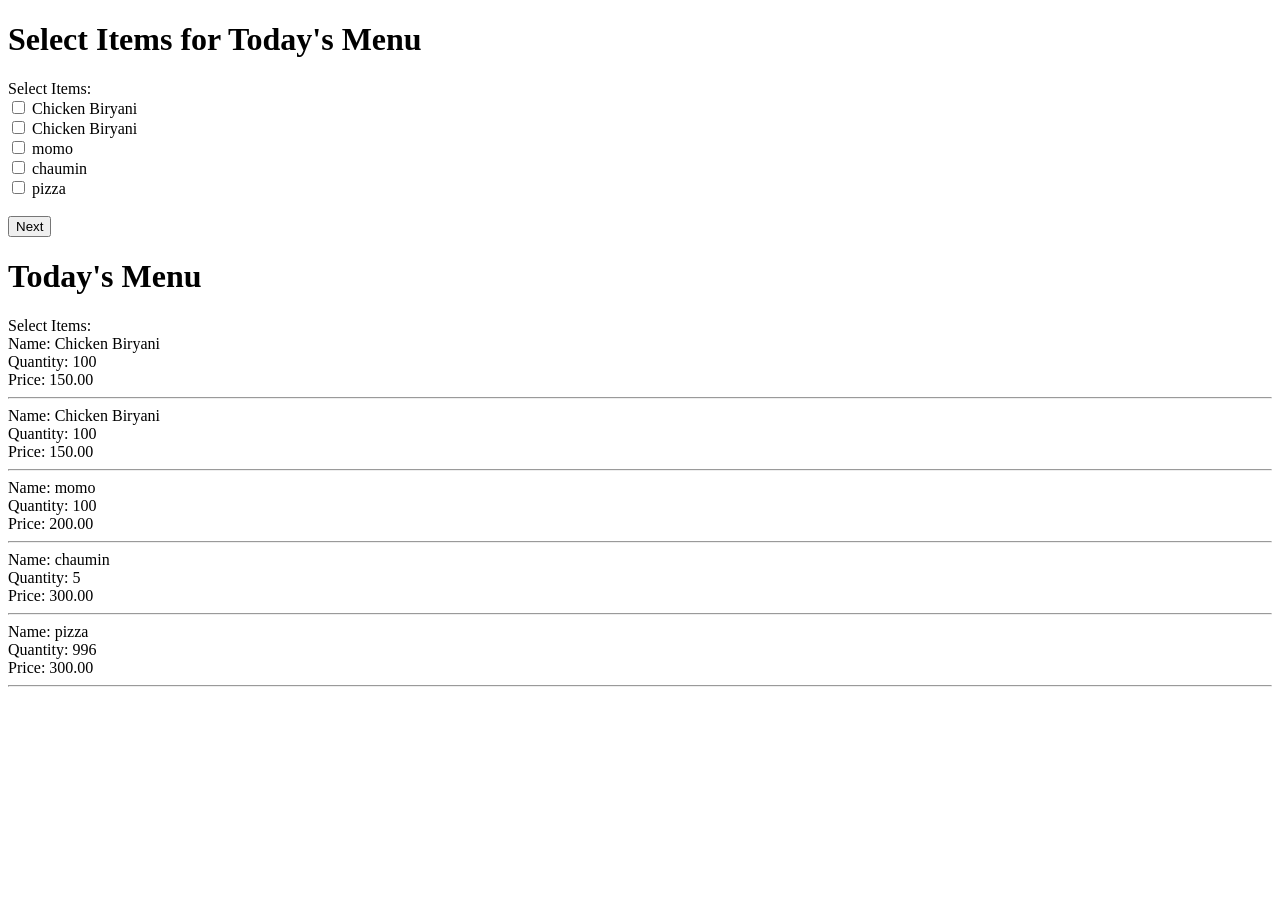
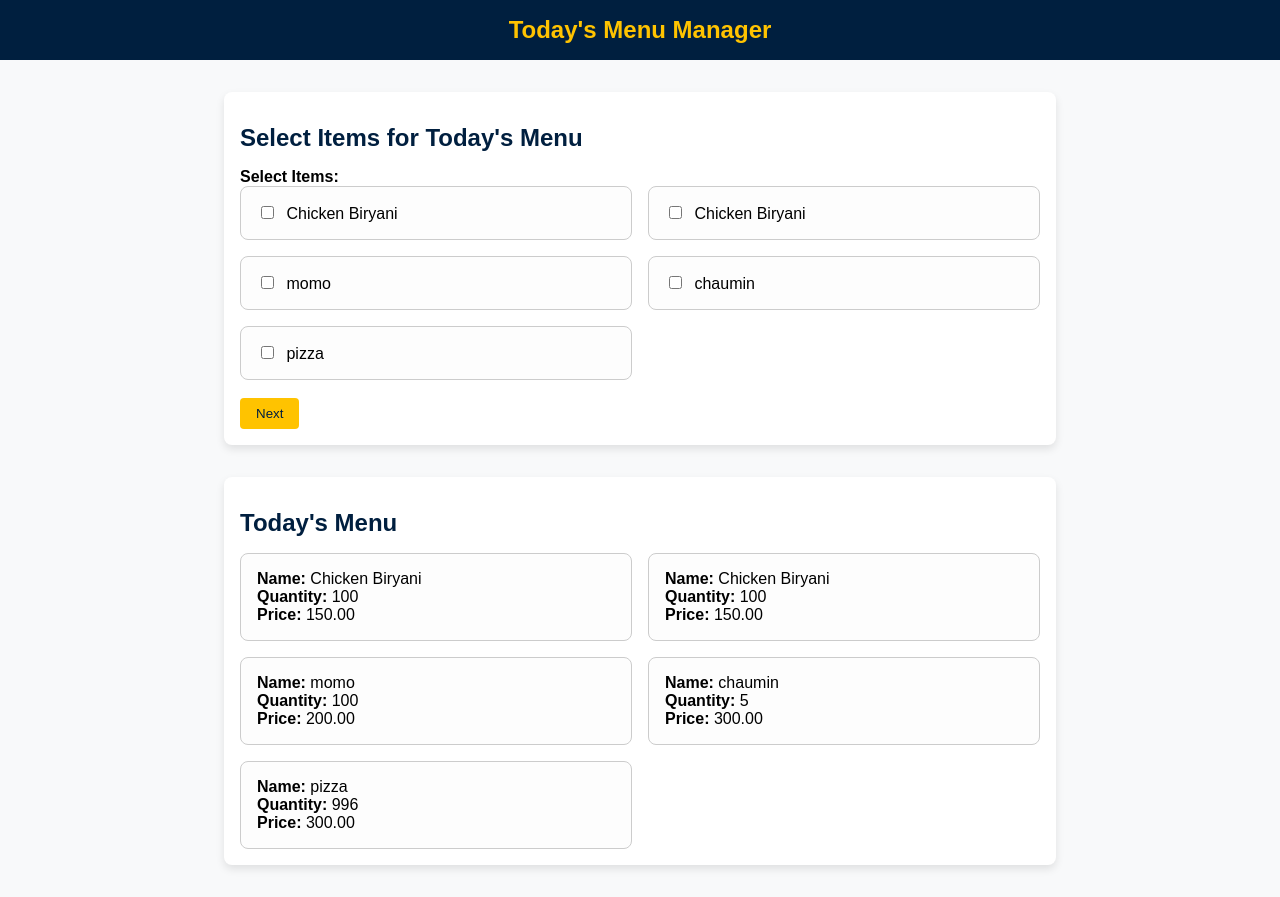
Before and after one commit to usermissing/Canteen-Token-Generator, a PHP site: page /Admin_Dashboard/index.php in a window 1280 px wide. Before the commit the page ends 687 px from the top, so only its background shows below. Run offline with PHP 8.4, Linux system fonts and the light colour scheme; data comes from the database, SQL or seed files in the repository; both versions use the stored data as it was after the commit.

Commit message:
admin css

```diff
--- a/Admin_Dashboard/index.php
+++ b/Admin_Dashboard/index.php
@@ -25,51 +25,109 @@ function fetchTodayItems($con) {
     <meta charset="UTF-8">
     <meta name="viewport" content="width=device-width, initial-scale=1.0">
     <title>Select Items for Today's Menu</title>
+    <style>
+        body {
+            font-family: Arial, sans-serif;
+            margin: 0;
+            padding: 0;
+            background-color: #f8f9fa;
+        }
+        .navbar {
+            background-color: #001F3F;
+            color: #fff;
+            padding: 1rem;
+            text-align: center;
+        }
+        .navbar h1 {
+            margin: 0;
+            color: #FFC300;
+        }
+        .container {
+            max-width: 800px;
+            margin: 2rem auto;
+            padding: 1rem;
+            background: #fff;
+            border-radius: 8px;
+            box-shadow: 0 4px 8px rgba(0, 0, 0, 0.1);
+        }
+        h1 {
+            font-size: 1.5rem;
+            color: #001F3F;
+        }
+        form label {
+            font-weight: bold;
+        }
+        form input[type="checkbox"] {
+            margin-right: 0.5rem;
+        }
+        button {
+            background-color: #FFC300;
+            color: #001F3F;
+            border: none;
+            padding: 0.5rem 1rem;
+            border-radius: 4px;
+            cursor: pointer;
+        }
+        button:hover {
+            background-color: #e0a800;
+        }
+        .grid-container {
+            display: grid;
+            grid-template-columns: repeat(auto-fit, minmax(300px, 1fr));
+            gap: 1rem;
+        }
+        .item {
+            padding: 1rem;
+            border: 1px solid #ccc;
+            border-radius: 8px;
+            background-color: #fdfdfd;
+        }
+    </style>
 </head>
 <body>
-<div>
+    <div class="navbar">
+        <h1>Today's Menu Manager</h1>
+    </div>
 
+    <div class="container">
         <h1>Select Items for Today's Menu</h1>
         <form action="update_todays_menu.php" method="POST">
             <label for="items">Select Items:</label><br>
+            <div class="grid-container">
                 <?php
                 $items = fetchItems($con);
                 if ($items->num_rows > 0) {
                     while ($item = $items->fetch_assoc()) {
-                // Create a checkbox for each item
-                echo "<input type='checkbox' name='selected_items[]' value='{$item['item_id']}'> {$item['name']}<br>";
+                        echo "<div class='item'><input type='checkbox' name='selected_items[]' value='{$item['item_id']}'> {$item['name']}</div>";
                     }
                 } else {
                     echo "<p>No items available</p>";
                 }
                 ?>
+            </div>
             <br>
             <button type="submit">Next</button>
         </form>
     </div>
-     <div>
-     <h1> Today's Menu</h1>
-    <form action="update_todays_menu.php" method="POST">
-        <label for="items">Select Items:</label><br>
+
+    <div class="container">
+        <h1>Today's Menu</h1>
+        <div class="grid-container">
             <?php
             $items = fetchTodayItems($con);
             if ($items->num_rows > 0) {
                 while ($item = $items->fetch_assoc()) {
-                // Create a checkbox for each item with additional details
-                // echo "<input type='checkbox' name='selected_items[]' value='{$item['item_id']}'> {$item['name']}<br>";
-                echo "Name: {$item['name']}<br>";
-                echo "Quantity: {$item['quantity']}<br>";
-                // echo "Available Days: {$item['available_days']}<br>";
-                echo "Price: {$item['price']}<br>"; // Assuming you have a price column in your table
-                echo "<hr>";
+                    echo "<div class='item'>";
+                    echo "<strong>Name:</strong> {$item['name']}<br>";
+                    echo "<strong>Quantity:</strong> {$item['quantity']}<br>";
+                    echo "<strong>Price:</strong> {$item['price']}<br>";
+                    echo "</div>";
                 }
             } else {
                 echo "<p>No items available for today</p>";
             }
             ?>
-        <br>
-    </form>
         </div>
-
+    </div>
 </body>
 </html>
```
Also changed, not shown: Admin_Dashboard/todaymenu.php (+71 -5 lines), canteen_db.sql (+120 -5 lines), index.php (+12 -6 lines), images/logo1.png (added). Lines whose indentation alone changed are shown as unchanged.
